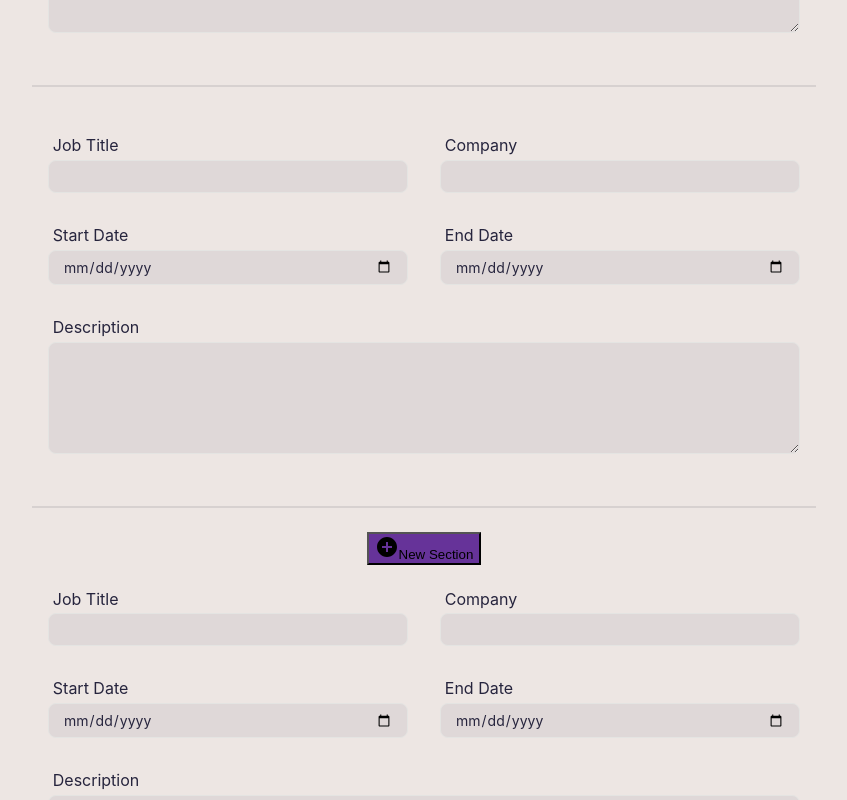
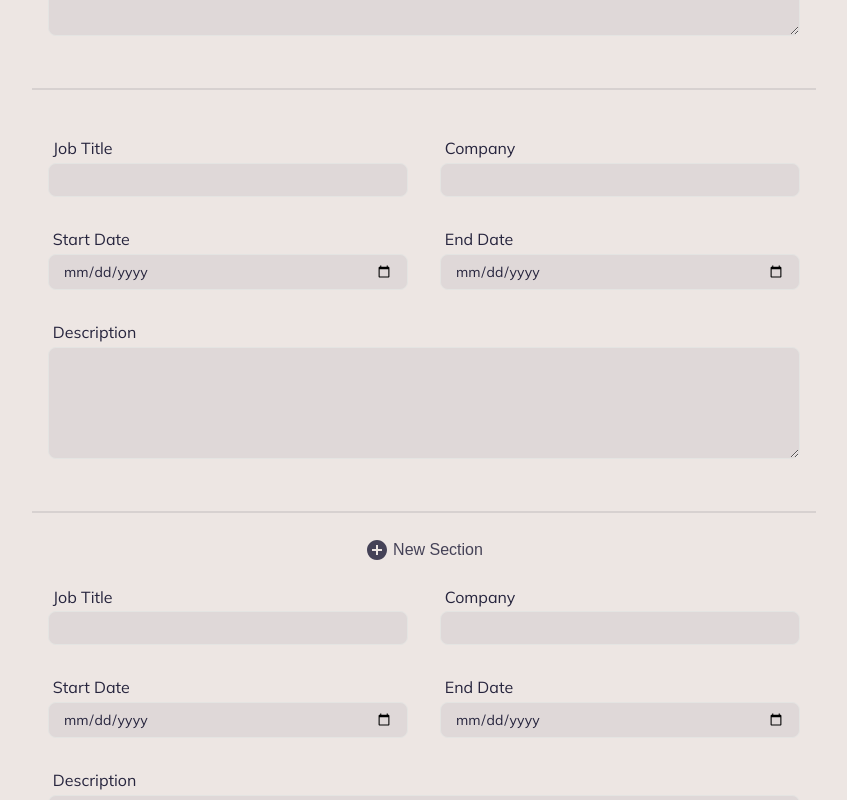
Before and after one commit to Helium5250/CV-Application, a React (Create React App) app: page / in a window 1280 px wide. Shown: the part 460-1260 px from the top of the page, without its empty margins (216-1063 px from the left). Built offline with nearby package versions, Linux system fonts and the light colour scheme.

Commit message:
style change

```diff
--- a/public/index.html
+++ b/public/index.html
@@ -1,14 +1,12 @@
 <!DOCTYPE html>
 <html lang="en">
+
 <head>
   <meta charset="utf-8" />
   <link rel="icon" href="%PUBLIC_URL%/favicon.ico" />
   <meta name="viewport" content="width=device-width, initial-scale=1" />
   <meta name="theme-color" content="#000000" />
-    <meta
-      name="description"
-      content="Web site created using create-react-app"
-    />
+  <meta name="description" content="Web site created using create-react-app" />
   <link rel="apple-touch-icon" href="%PUBLIC_URL%/logo192.png" />
   <!--
       manifest.json provides metadata used when your web app is installed on a
@@ -24,8 +22,11 @@
       work correctly both with client-side routing and a non-root public URL.
       Learn how to configure a non-root public URL by running `npm run build`.
     -->
+  <link rel="preconnect" href="https://fonts.gstatic.com">
+  <link href="https://fonts.googleapis.com/css2?family=Mulish:wght@400;600&display=swap" rel="stylesheet">
   <title>CV Application</title>
 </head>
+
 <body>
   <noscript>You need to enable JavaScript to run this app.</noscript>
 
@@ -35,7 +36,9 @@
   <nav>
     <a href='https://github.com/Helium5250/'>
       <svg height="32" viewBox="0 0 16 16" width="24" aria-hidden="true">
-          <path fill-rule="evenodd" d="M8 0C3.58 0 0 3.58 0 8c0 3.54 2.29 6.53 5.47 7.59.4.07.55-.17.55-.38 0-.19-.01-.82-.01-1.49-2.01.37-2.53-.49-2.69-.94-.09-.23-.48-.94-.82-1.13-.28-.15-.68-.52-.01-.53.63-.01 1.08.58 1.23.82.72 1.21 1.87.87 2.33.66.07-.52.28-.87.51-1.07-1.78-.2-3.64-.89-3.64-3.95 0-.87.31-1.59.82-2.15-.08-.2-.36-1.02.08-2.12 0 0 .67-.21 2.2.82.64-.18 1.32-.27 2-.27.68 0 1.36.09 2 .27 1.53-1.04 2.2-.82 2.2-.82.44 1.1.16 1.92.08 2.12.51.56.82 1.27.82 2.15 0 3.07-1.87 3.75-3.65 3.95.29.25.54.73.54 1.48 0 1.07-.01 1.93-.01 2.2 0 .21.15.46.55.38A8.013 8.013 0 0016 8c0-4.42-3.58-8-8-8z"></path>
+        <path fill-rule="evenodd"
+          d="M8 0C3.58 0 0 3.58 0 8c0 3.54 2.29 6.53 5.47 7.59.4.07.55-.17.55-.38 0-.19-.01-.82-.01-1.49-2.01.37-2.53-.49-2.69-.94-.09-.23-.48-.94-.82-1.13-.28-.15-.68-.52-.01-.53.63-.01 1.08.58 1.23.82.72 1.21 1.87.87 2.33.66.07-.52.28-.87.51-1.07-1.78-.2-3.64-.89-3.64-3.95 0-.87.31-1.59.82-2.15-.08-.2-.36-1.02.08-2.12 0 0 .67-.21 2.2.82.64-.18 1.32-.27 2-.27.68 0 1.36.09 2 .27 1.53-1.04 2.2-.82 2.2-.82.44 1.1.16 1.92.08 2.12.51.56.82 1.27.82 2.15 0 3.07-1.87 3.75-3.65 3.95.29.25.54.73.54 1.48 0 1.07-.01 1.93-.01 2.2 0 .21.15.46.55.38A8.013 8.013 0 0016 8c0-4.42-3.58-8-8-8z">
+        </path>
       </svg>
     </a>
   </nav>
@@ -52,4 +55,5 @@
       To create a production bundle, use `npm run build` or `yarn build`.
     -->
 </body>
+
 </html>
--- a/src/App.css
+++ b/src/App.css
@@ -1,8 +1,13 @@
-#App {
-
+body {
+  font-family: 'Mulish';
 }
 
-input, textarea {
+h2 {
+  font-weight: 600;
+}
+
+input,
+textarea {
   font-size: inherit;
   color: inherit;
   font-family: inherit;
@@ -30,7 +35,7 @@
   padding: 0.5em;
 }
 
-section > :last-child {
+section> :last-child {
   grid-column: span 2;
 }
 
@@ -45,3 +50,57 @@
 
   background-color: hsl(9, 8%, 83%);
 }
+
+.newBtn {
+  display: flex;
+  align-items: center;
+
+  margin: 0 auto;
+
+  border: none;
+  border-radius: 1em;
+  font-size: 1rem;
+  font-weight: 500;
+  color: hsl(249, 14%, 30%);
+  background-color: transparent;
+}
+
+.newBtn svg {
+  margin-right: 0.25em;
+  fill: hsl(249, 14%, 30%);
+}
+
+.inputDiv {
+  display: flex;
+  flex-flow: column;
+  justify-content: center;
+  align-items: flex-start;
+
+  margin: 1em;
+}
+
+label {
+  margin-left: 0.3em;
+  margin-bottom: 0.3em;
+}
+
+.inputField {
+  width: 100%;
+}
+
+.inputField> :first-child {
+  width: 100%;
+
+  padding: 0.5em 1em;
+
+  font-size: 0.875rem;
+
+  background-color: hsl(0, 9%, 86%);
+  border: 1px solid hsl(60, 3%, 89%);
+  border-radius: 8px;
+  outline: none;
+}
+
+textarea {
+  height: 8em;
+}
--- a/src/component/button.css
+++ /dev/null
@@ -1,7 +0,0 @@
-.newBtn {
-  display: block;
-
-  margin: 0 auto;
-
-  background-color: rebeccapurple
-}
--- a/src/component/button.js
+++ b/src/component/button.js
@@ -1,6 +1,5 @@
 import React, { Component } from 'react';
 import PropTypes from 'prop-types';
-import './button.css';
 
 const NewIco = () => (
   <svg xmlns="http://www.w3.org/2000/svg" height="24px" viewBox="0 0 24 24" width="24px" fill="#000000"><path d="M0 0h24v24H0V0z" fill="none" /><path d="M12 2C6.48 2 2 6.48 2 12s4.48 10 10 10 10-4.48 10-10S17.52 2 12 2zm5 11h-4v4h-2v-4H7v-2h4V7h2v4h4v2z" /></svg>
--- a/src/component/inputField.css
+++ /dev/null
@@ -1,34 +0,0 @@
-.inputDiv {
-  display: flex;
-  flex-flow: column;
-  justify-content: center;
-  align-items: flex-start;
-
-  margin: 1em;
-}
-
-label {
-  margin-left: 0.3em;
-  margin-bottom: 0.3em;
-}
-
-.inputField {
-  width: 100%;
-}
-
-.inputField > :first-child {
-  width: 100%;
-
-  padding: 0.5em 1em;
-
-  font-size: 0.875rem;
-
-  background-color: hsl(0, 9%, 86%);
-  border: 1px solid hsl(60, 3%, 89%);
-  border-radius: 8px;
-  outline: none;
-}
-
-textarea {
-  height: 8em;
-}
```
Also changed, not shown: src/component/inputField.js (+6 -7 lines). Lines whose indentation alone changed are shown as unchanged.
